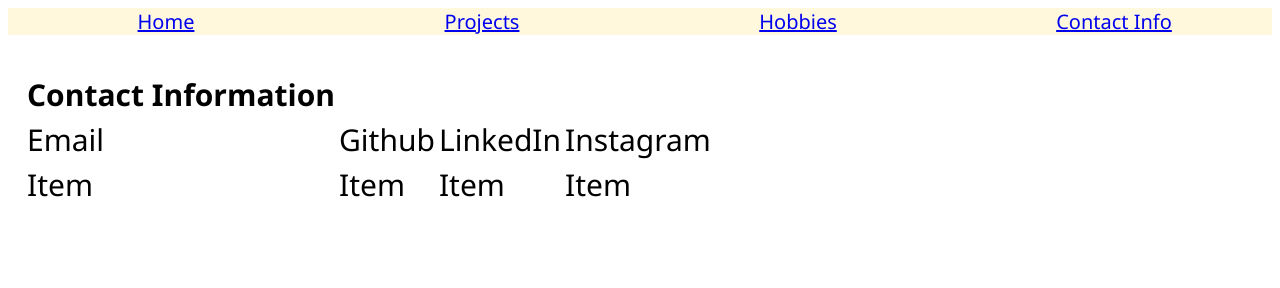
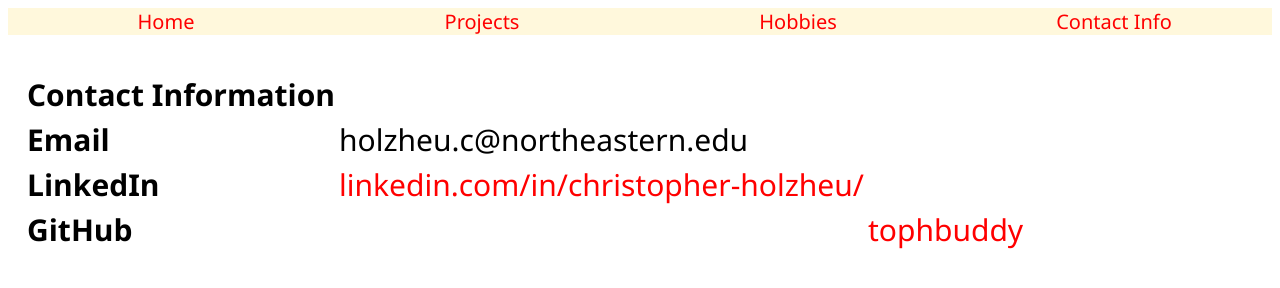
Before and after one commit to tophbuddy/tophbuddy, a plain HTML site: page contact.html in a window 1280 px wide. Drawn offline with Linux system fonts and the light colour scheme.

Commit message:
adding contact inforamtion

```diff
--- a/contact.html
+++ b/contact.html
@@ -25,20 +25,18 @@
             <th>Contact Information</th>
           </tr>
         </thead>
-        <tbody>
-          <tr>
-            <td>Email</td>
-            <td>Github</td>
-            <td>LinkedIn</td>
-            <td>Instagram</td>
-          </tr>
-           <tr>
-            <td>Item</td>
-            <td>Item</td>
-            <td>Item</td>
-            <td>Item</td>
-          </tr>
-        </tbody>
+        <tr>
+          <th>Email</th>
+          <td>holzheu.c@northeastern.edu</td>
+        </tr>
+        <tr>
+          <th>LinkedIn</th>
+            <td><a class="extlink" target="_blank" href="https://www.linkedin.com/in/christopher-holzheu/">linkedin.com/in/christopher-holzheu/</a></td>
+        </tr>
+        <tr>
+          <th>GitHub</th>
+          <td><td><a class="extlink" target="_blank" href="https://github.com/tophbuddy">tophbuddy</a></td></td>
+        </tr>
       </table>
     </div>
 
--- a/style.css
+++ b/style.css
@@ -44,6 +44,15 @@ font-size: 30px;
 }
 
 h1 {
-font-size: 28px;
-font-weight: bold;
+  font-size: 28px;
+  font-weight: bold;
 }
+
+a:link {
+text-decoration: none;
+color: red;
+}
+
+a:visited {
+    text-decoration: none;
+}
```
